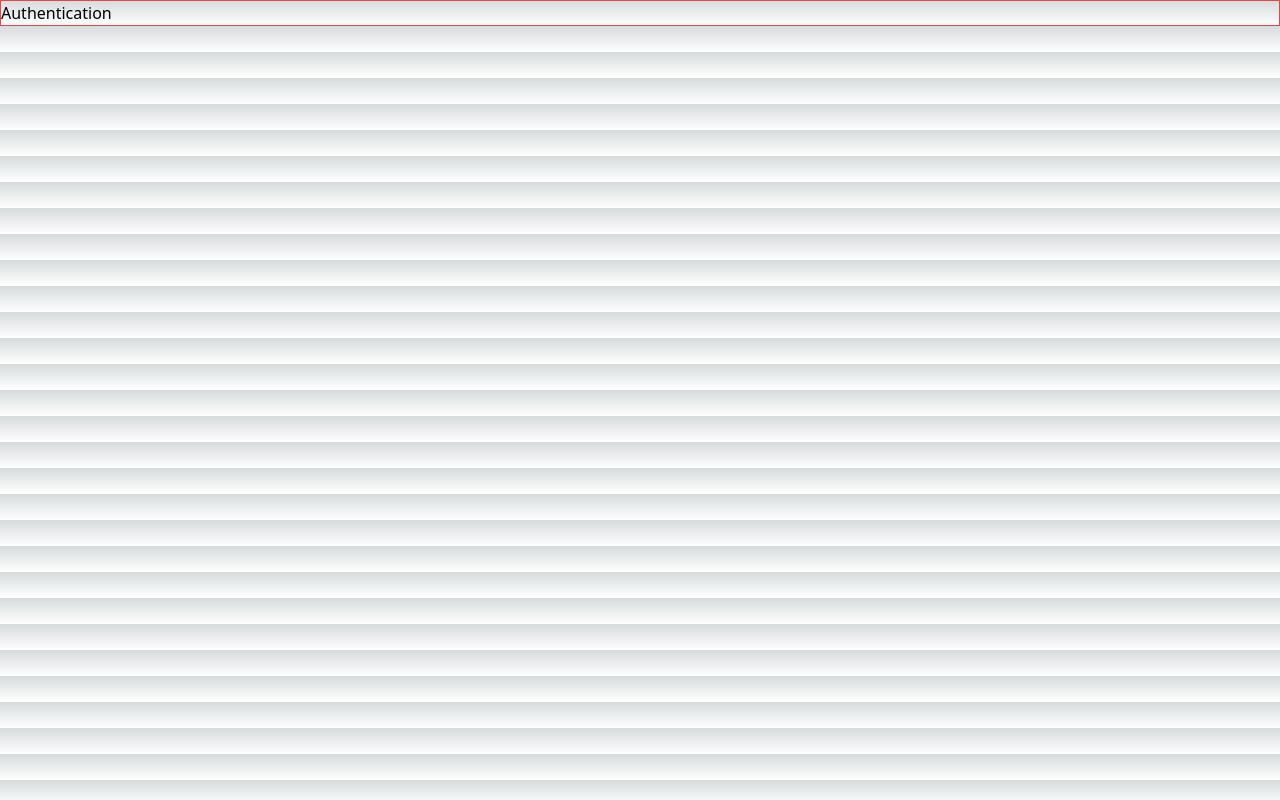
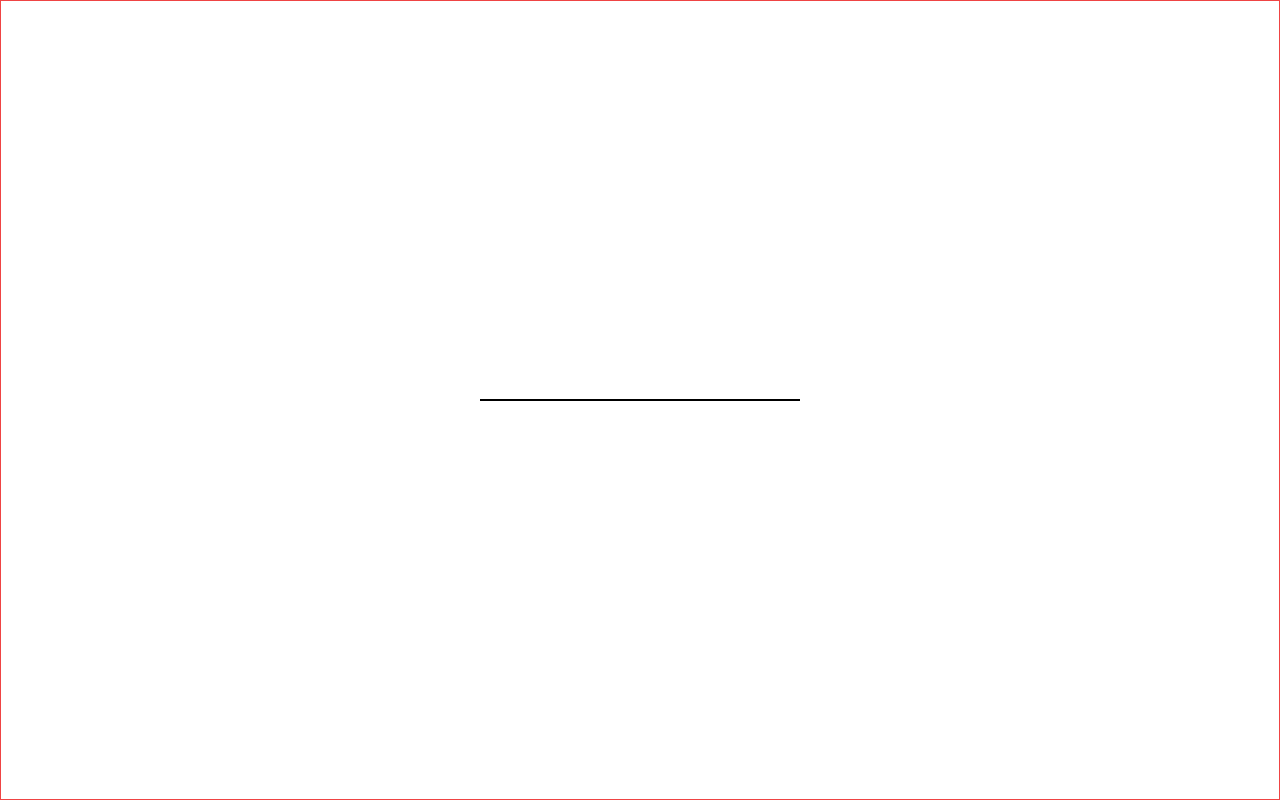
Before and after one commit to DanielBello7/time-tracker, a Next.js app: page / in a window 1280 px wide. Built offline with nearby package versions, Linux system fonts and the light colour scheme.

Commit message:
adding components

```diff
--- a/components/authentication.tsx
+++ b/components/authentication.tsx
@@ -1,7 +1,25 @@
 export default function Authentication() {
     return (
-        <div className="border border-red-500">
-            <h1>Authentication</h1>
+        <div className="border border-red-500 w-full h-screen flex items-center justify-center">
+            <div className="w-1/4 border border-black">
+
+            </div>
         </div>
     )
 }
+
+function RegisterComponent() {
+    return (
+        <div className="w-full">
+
+        </div>
+    )
+}
+
+function LoginComponent() {
+    return (
+        <div className="w-full">
+
+        </div>
+    )
+}
--- a/pages/_document.tsx
+++ b/pages/_document.tsx
@@ -9,7 +9,7 @@ export default function Document() {
                 <link rel="icon" type="image/svg+xml" href="next.svg" />
                 <meta name="viewport" content="width=device-width, initial-scale=1.0" />
             </Head>
-            <body className='w-full h-full'>
+            <body className='w-full h-screen'>
                 <Main />
                 <NextScript />
             </body>
--- a/pages/index.tsx
+++ b/pages/index.tsx
@@ -1,5 +1,6 @@
 import Image from 'next/image'
 import { Inter } from 'next/font/google'
+import Link from 'next/link'
 
 const inter = Inter({ subsets: ['latin'] })
 
@@ -13,6 +14,7 @@ export default function Home() {
           Get started by editing&nbsp;
           <code className="font-mono font-bold">pages/index.tsx</code>
         </p>
+        <Link href="/users">Home</Link>
         <div className="fixed bottom-0 left-0 flex h-48 w-full items-end justify-center bg-gradient-to-t from-white via-white dark:from-black dark:via-black lg:static lg:h-auto lg:w-auto lg:bg-none">
           <a
             className="pointer-events-none flex place-items-center gap-2 p-8 lg:pointer-events-auto lg:p-0"
--- /dev/null
+++ b/pages/users.tsx
@@ -0,0 +1,7 @@
+export default function Users() {
+    return (
+        <div>
+            <h1>Users</h1>
+        </div>
+    )
+}
--- a/styles/globals.css
+++ b/styles/globals.css
@@ -2,26 +2,13 @@
 @tailwind components;
 @tailwind utilities;
 
-:root {
-  --foreground-rgb: 0, 0, 0;
-  --background-start-rgb: 214, 219, 220;
-  --background-end-rgb: 255, 255, 255;
+body {
+  font-family: Arial, Helvetica, sans-serif;
+  margin: 0px;
+  padding: 0px;
 }
 
-@media (prefers-color-scheme: dark) {
-  :root {
-    --foreground-rgb: 255, 255, 255;
-    --background-start-rgb: 0, 0, 0;
-    --background-end-rgb: 0, 0, 0;
-  }
+* {
+  box-sizing: border-box;
+  transition: 0.4s ease-in-out all;
 }
-
-body {
-  color: rgb(var(--foreground-rgb));
-  background: linear-gradient(
-      to bottom,
-      transparent,
-      rgb(var(--background-end-rgb))
-    )
-    rgb(var(--background-start-rgb));
-}
```
Also changed, not shown: components/input.tsx (added).
